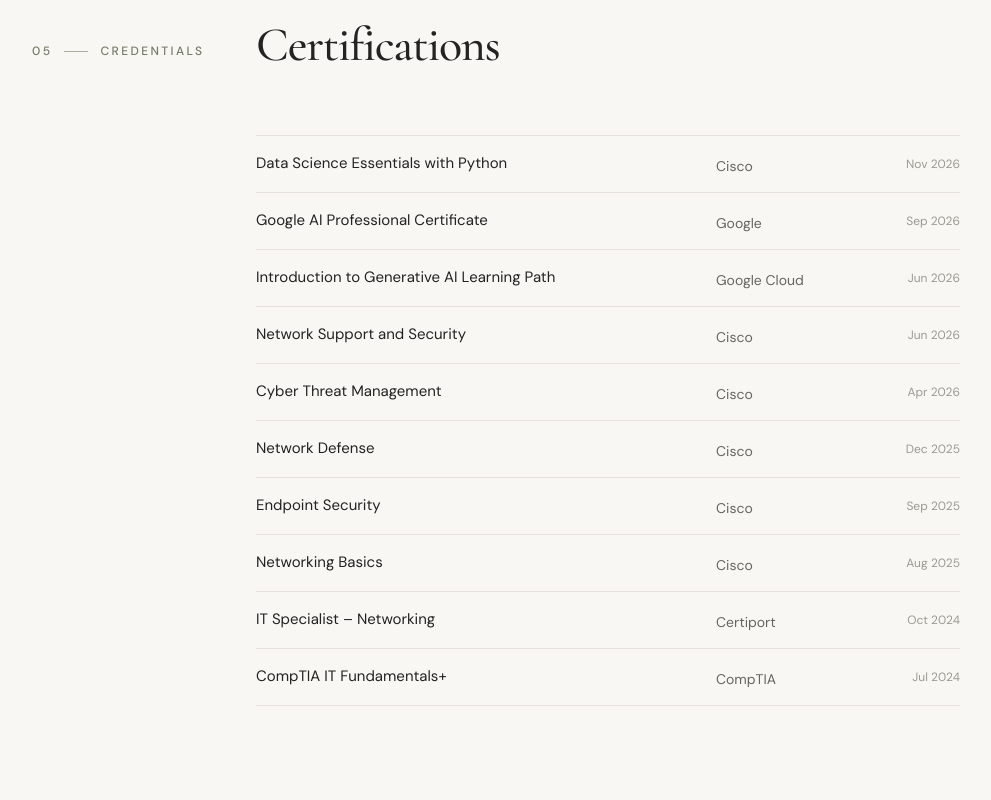
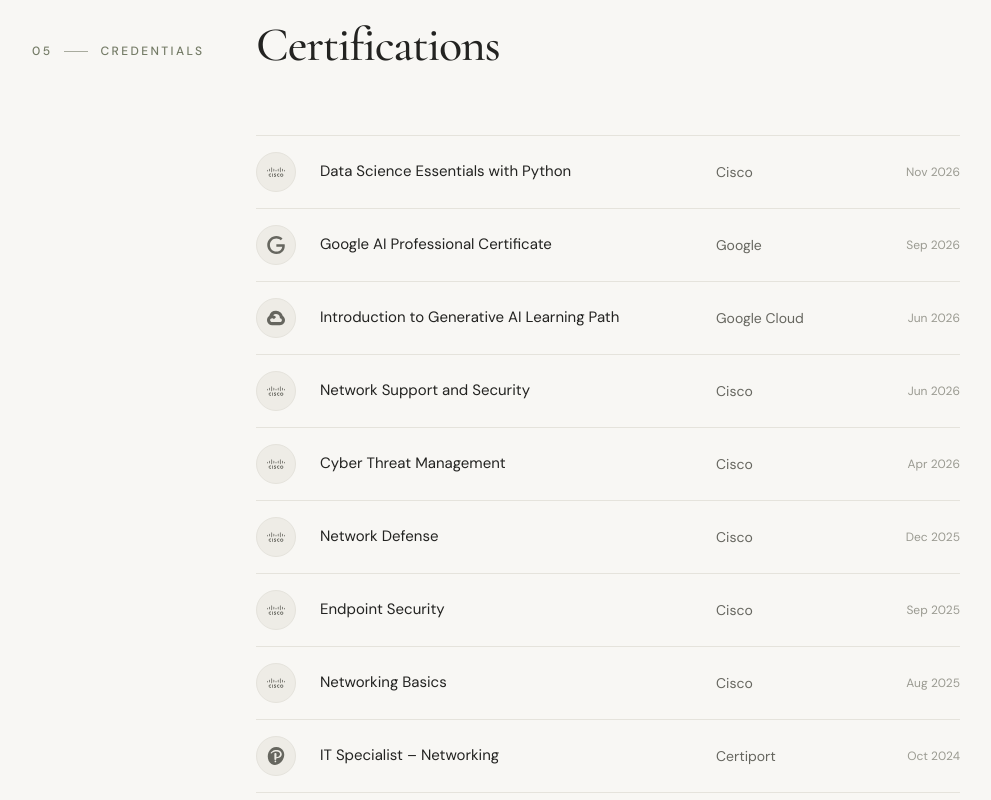
Before and after one commit to Hansaeng20/Franz_Portfolio, a React (Vite) app: page / in a window 1280 px wide. Shown: the part 5020-5820 px from the top of the page, without its empty margins (144-1135 px from the left). Built offline with nearby package versions, Linux system fonts and the light colour scheme.

Commit message:
Show issuer badge and optional verification link on certifications

```diff
--- a/src/components/Certifications.tsx
+++ b/src/components/Certifications.tsx
@@ -1,6 +1,42 @@
-import { certifications } from '../data/portfolio'
+import type { IconType } from 'react-icons'
+import { SiCisco, SiComptia, SiGoogle, SiGooglecloud, SiPearson } from 'react-icons/si'
+import { LuAward } from 'react-icons/lu'
+import { certifications, type Certification } from '../data/portfolio'
 import Reveal from './Reveal'
 import Section from './Section'
+
+// Issuer logos used as the badge when no badge image is provided.
+// Certiport is a Pearson company, so it uses the Pearson mark.
+const issuerIcons: Record<string, IconType> = {
+    Cisco: SiCisco,
+    Google: SiGoogle,
+    'Google Cloud': SiGooglecloud,
+    Certiport: SiPearson,
+    CompTIA: SiComptia,
+}
+
+function Badge({ certification }: { certification: Certification }) {
+    if (certification.badge) {
+        return (
+            <img
+                src={certification.badge}
+                alt={`${certification.name} badge`}
+                loading="lazy"
+                className="size-10 object-contain"
+            />
+        )
+    }
+
+    const Icon = issuerIcons[certification.issuer] ?? LuAward
+    return (
+        <span
+            aria-hidden="true"
+            className="flex size-10 items-center justify-center rounded-full border border-line bg-stone text-muted transition-colors group-hover:border-sage group-hover:text-sage"
+        >
+            <Icon className="size-[18px]" />
+        </span>
+    )
+}
 
 export default function Certifications() {
     return (
@@ -12,22 +48,40 @@ export default function Certifications() {
         >
             <Reveal>
                 <ul className="border-b border-line">
-                    {certifications.map((certification) => (
+                    {certifications.map((certification) => {
+                        const name = certification.url ? (
+                            <a
+                                href={certification.url}
+                                target="_blank"
+                                rel="noreferrer"
+                                className="underline-offset-4 hover:underline"
+                            >
+                                {certification.name}
+                            </a>
+                        ) : (
+                            certification.name
+                        )
+
+                        return (
                             <li
                                 key={certification.name}
-                            className="group grid grid-cols-[1fr_auto] gap-x-6 gap-y-1 border-t border-line py-4 sm:grid-cols-[1fr_140px_80px]"
+                                className="group grid grid-cols-[40px_1fr_auto] items-center gap-x-4 border-t border-line py-4 sm:grid-cols-[40px_1fr_140px_80px] sm:gap-x-6"
                             >
+                                <Badge certification={certification} />
+                                <div className="min-w-0 sm:contents">
                                     <p className="text-[15px] text-ink transition-colors group-hover:text-sage">
-                                {certification.name}
+                                        {name}
                                     </p>
-                            <p className="order-3 text-xs text-faint sm:order-none sm:pt-1 sm:text-sm sm:text-muted">
+                                    <p className="mt-1 text-xs text-faint sm:mt-0 sm:text-sm sm:text-muted">
                                         {certification.issuer}
                                     </p>
-                            <p className="pt-1 text-right text-xs tabular-nums text-faint">
+                                </div>
+                                <p className="text-right text-xs tabular-nums text-faint">
                                     {certification.date}
                                 </p>
                             </li>
-                    ))}
+                        )
+                    })}
                 </ul>
             </Reveal>
         </Section>
--- a/src/data/portfolio.ts
+++ b/src/data/portfolio.ts
@@ -87,7 +87,17 @@ export const skills = [
     },
 ]
 
-export const certifications = [
+export type Certification = {
+    name: string
+    issuer: string
+    date: string
+    /** Optional badge image in /public/badges (e.g. '/badges/data-science-essentials.png'). Falls back to the issuer logo. */
+    badge?: string
+    /** Optional verification link (e.g. a Credly badge URL). */
+    url?: string
+}
+
+export const certifications: Certification[] = [
     { name: 'Data Science Essentials with Python', issuer: 'Cisco', date: 'Nov 2026' },
     { name: 'Google AI Professional Certificate', issuer: 'Google', date: 'Sep 2026' },
     { name: 'Introduction to Generative AI Learning Path', issuer: 'Google Cloud', date: 'Jun 2026' },
```
Lines whose indentation alone changed are shown as unchanged.
